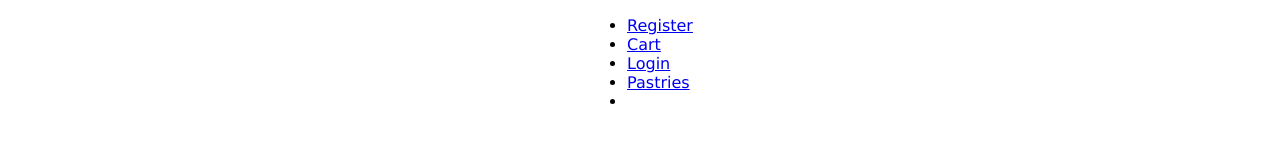
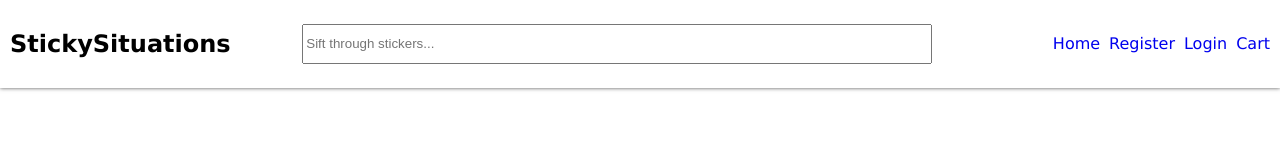
Before and after one commit to Err-Handlers/GraceShopper, a React app: page / in a window 1280 px wide. Built offline with nearby package versions, Linux system fonts and the light colour scheme; no server answers.

Commit message:
formatted the navbar

```diff
--- a/src/components/App.js
+++ b/src/components/App.js
@@ -70,29 +70,39 @@ const App = () => {
 
   return (
       <div className="app-container">
-        <nav>
-          <ul>
-            <li>
-              <Link to="/register">Register</Link>
-            </li>
-            <li>
-              <Link to="/cart">Cart</Link>
-            </li>
+        <nav className="navbarContainer">
+          <h2>StickySituations</h2>
+          <input className="searchBar" type="text" placeholder="Sift through stickers..."></input>
+          <ul className="navbar">
+          <li>
+            <Link className="navbarLinks" to="/pastries">Home</Link>
+          </li>
             <li>
             {!userToken ?
-              ( <Link to="login">Login</Link> ) :
-              (<Link to="/pastries" onClick={() => {
+              (
+                <div>
+                    <Link className="navbarLinks" to="/register">Register</Link>
+                      <Link className="navbarLinks" to="login">Login</Link>
+                  </div>
+                ) :
+              (
+              <div>
+                <Link className="navbarLinks">Account</Link>
+
+              <Link className="navbarLinks" to="/pastries" onClick={() => {
                     localStorage.removeItem("token");
                     setIsAdmin(false);
                     navigate("/pastries");
-                  }}>Log Out</Link>
+                  }}>Logout</Link>
+
+              </div>
               )}
             </li>
             <li>
-            <Link to="/pastries">Pastries</Link>
-          </li>
+              <Link className="navbarLinks" to="/cart">Cart</Link>
+            </li>
           <li>
-          {isAdmin ? <Link to="/admin">Admin</Link> : null}
+          {isAdmin ? <Link className="navbarLinks" to="/admin">Admin</Link> : null}
           </li>
           </ul>
         </nav>
--- a/src/style/App.css
+++ b/src/style/App.css
@@ -1,16 +1,35 @@
 .app-container {
   display: flex;
   flex-direction: column;
-  align-items: center;
-  justify-content: center;
   width: 100%;
   height: 100%;
   font-family: Verdana, sans-serif;
 }
 
-.app-container h1 {
-  color: var(--green);
-  padding: 1rem;
+.navbarContainer{
+  display: flex;
+  justify-content: space-between;
+  align-items: center;
+  box-shadow: 0 0 4px #4f4f4f;
+  padding: 10px;
+}
+
+.searchBar{
+  height: 40px;
+  width: 50%;
+}
+.navbar{
+  display: flex;
+  flex-direction: row;
+  justify-content: space-around;
+  width:max-content;
+  list-style: none;
+  text-decoration: none;
+}
+
+.navbarLinks{
+  padding-left: 9px;
+  text-decoration: none;
 }
 
 .cartContainer{
```
